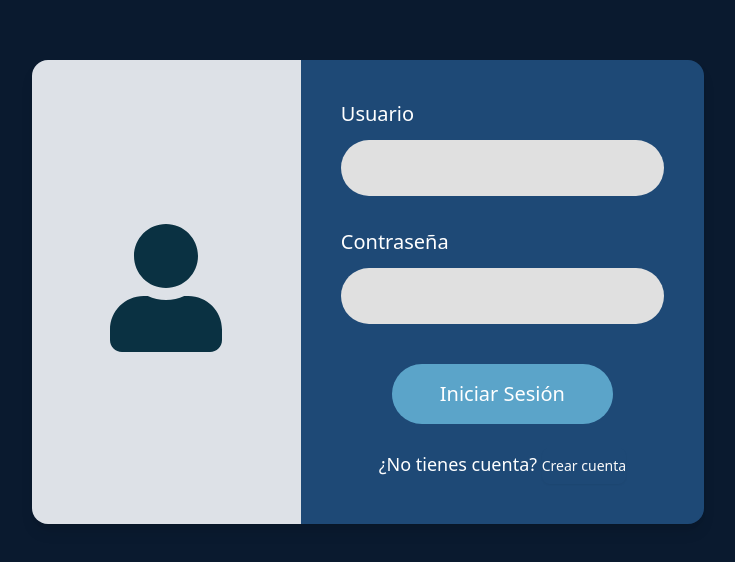
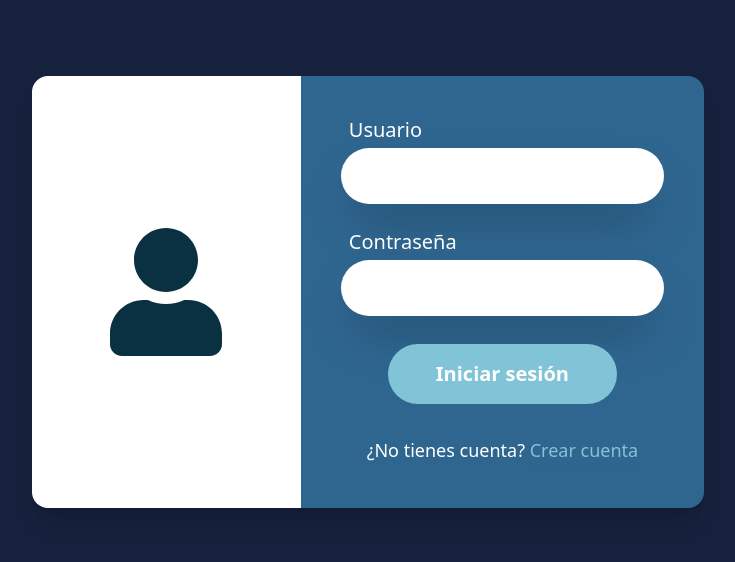
Before and after one commit to RaymondDB/CheckMed-AI, a React (Vite) app in the folder client/: page /login in a window 1280 px wide. Shown: the part 108-670 px from the top of the page, without its empty margins (272-1007 px from the left). Built offline with nearby package versions, Linux system fonts and the light colour scheme.

Commit message:
Arreglo reponsive design Login

```diff
--- a/client/src/Login.jsx
+++ b/client/src/Login.jsx
@@ -23,49 +23,51 @@ const Login = () => {
   };
 
   return (
-    <div className="flex items-center justify-center min-h-screen bg-[#0a1a2f] p-4">
-      <div className="w-full max-w-md md:max-w-lg lg:max-w-xl xl:max-w-2xl overflow-hidden rounded-2xl flex flex-col sm:flex-row shadow-lg">
-        <div className="bg-[#dde1e7] w-full sm:w-2/5 flex flex-col items-center justify-center p-6 md:p-8 lg:p-10 relative">
-          <div className="text-[#0a3142] mb-2">
-            <FaUser className="w-20 h-20 md:w-24 md:h-24 lg:w-32 lg:h-32" />
+    <div className="flex items-center justify-center min-h-screen bg-[var(--color-primary)] p-5">
+      <div className="w-full max-w-md md:max-w-xl lg:max-w-xl xl:max-w-2xl overflow-hidden rounded-2xl flex flex-col md:flex-row shadow-xl">
+        <div className="bg-white w-full md:w-2/5 flex items-center justify-center p-6 md:p-8 lg:p-10 relative">
+          <div className="text-[var(--color-logo)]">
+            <FaUser className="w-25 h-25 md:w-35 md:h-35 lg:w-32 lg:h-32" />
           </div>
         </div>
 
-        <div className="bg-[#1e4976] w-full sm:w-3/5 p-6 md:p-8 lg:p-10 flex flex-col justify-center">
-          <form onSubmit={handleSubmit} className="w-full">
-            <div className="mb-4 md:mb-6 lg:mb-8">
-              <label className="block text-white mb-2 md:mb-3 md:text-lg lg:text-xl">
+        <div className="bg-[var(--color-secondary)] w-full sm:w-3/5 p-6 md:p-8 lg:p-10 flex flex-col justify-center">
+          <form onSubmit={handleSubmit} className="w-full h-full">
+           <div className="flex flex-col gap-6 jutify-center">
+            <div>
+              <label className="block text-white text-lg pb-1 pl-1 md:pl-2 md:pb-1 md:text-xl lg:text-xl">
                 Usuario
               </label>
               <input
                 type="text"
                 value={username}
                 onChange={handleUsernameChange}
-                className="w-full h-10 md:h-12 lg:h-14 px-3 md:px-4 rounded-full bg-[#e0e0e0] text-gray-800 focus:outline-none md:text-lg"
+                className="w-full h-9 md:h-10 lg:h-14 px-3 md:px-4 rounded-full bg-white outline-none md:text-lg shadow-2xl"
               />
             </div>
 
-            <div className="mb-6 md:mb-8 lg:mb-10">
-              <label className="block text-white mb-2 md:mb-3 md:text-lg lg:text-xl">
+            <div className="pb-6 md:pb-7">
+              <label className="block text-white text-lg pb-1 pl-1 md:pl-2 md:pb-1 md:text-xl lg:text-xl">
                 Contraseña
               </label>
               <input
                 type="password"
                 value={password}
                 onChange={handlePasswordChange}
-                className="w-full h-10 md:h-12 lg:h-14 px-3 md:px-4 rounded-full bg-[#e0e0e0] text-gray-800 focus:outline-none md:text-lg"
+                className="w-full h-9 px-3 md:h-10 lg:h-14 md:px-4 rounded-full bg-white outline-none md:text-lg shadow-2xl"
               />
             </div>
+            </div>
 
-            <div className="flex flex-col items-center">
+            <div className="flex flex-col items-center gap-7">
               <button
                 type="submit"
-                className="bg-[#5ba4c9] hover:bg-[#4a93b8] text-white py-2 px-8 md:py-3 md:px-10 lg:py-4 lg:px-12 rounded-full mb-4 md:mb-6 transition duration-300 md:text-lg lg:text-xl"
+                className="bg-[var(--color-button)] hover:bg-[var(--color-logo)] font-semibold text-white py-2 px-5 md:py-1 md:px-4 lg:py-4 lg:px-12 rounded-full outline-none duration-300 ease-out active:scale-110 md:text-lg lg:text-xl"
               >
-                Iniciar Sesión
+                Iniciar sesión
               </button>
 
-              <p className="text-white text-sm md:text-base lg:text-lg">
+              <p className="text-white text-md md:text-md lg:text-lg">
                 ¿No tienes cuenta? <Modal />
               </p>
             </div>
--- a/client/src/components/modal.jsx
+++ b/client/src/components/modal.jsx
@@ -15,7 +15,7 @@ function Modal() {
   return (
     <Dialog>
       <DialogTrigger asChild>
-        <Button className="border-none bg-inherit p-0 hover:text-[var(--color-button)]">
+        <Button className="border-none bg-inherit text-md text-[var(--color-button)] p-0 hover:text-[var(--color-button)]">
           Crear cuenta
         </Button>
       </DialogTrigger>
--- a/client/src/index.css
+++ b/client/src/index.css
@@ -6,6 +6,7 @@
   --color-primary: #16213d;
   --color-secondary: #2F6690;
   --color-button: #81C3D7;
+  --color-logo: #0a3142;
 
   --icon-size: 25dvh;
 
```
